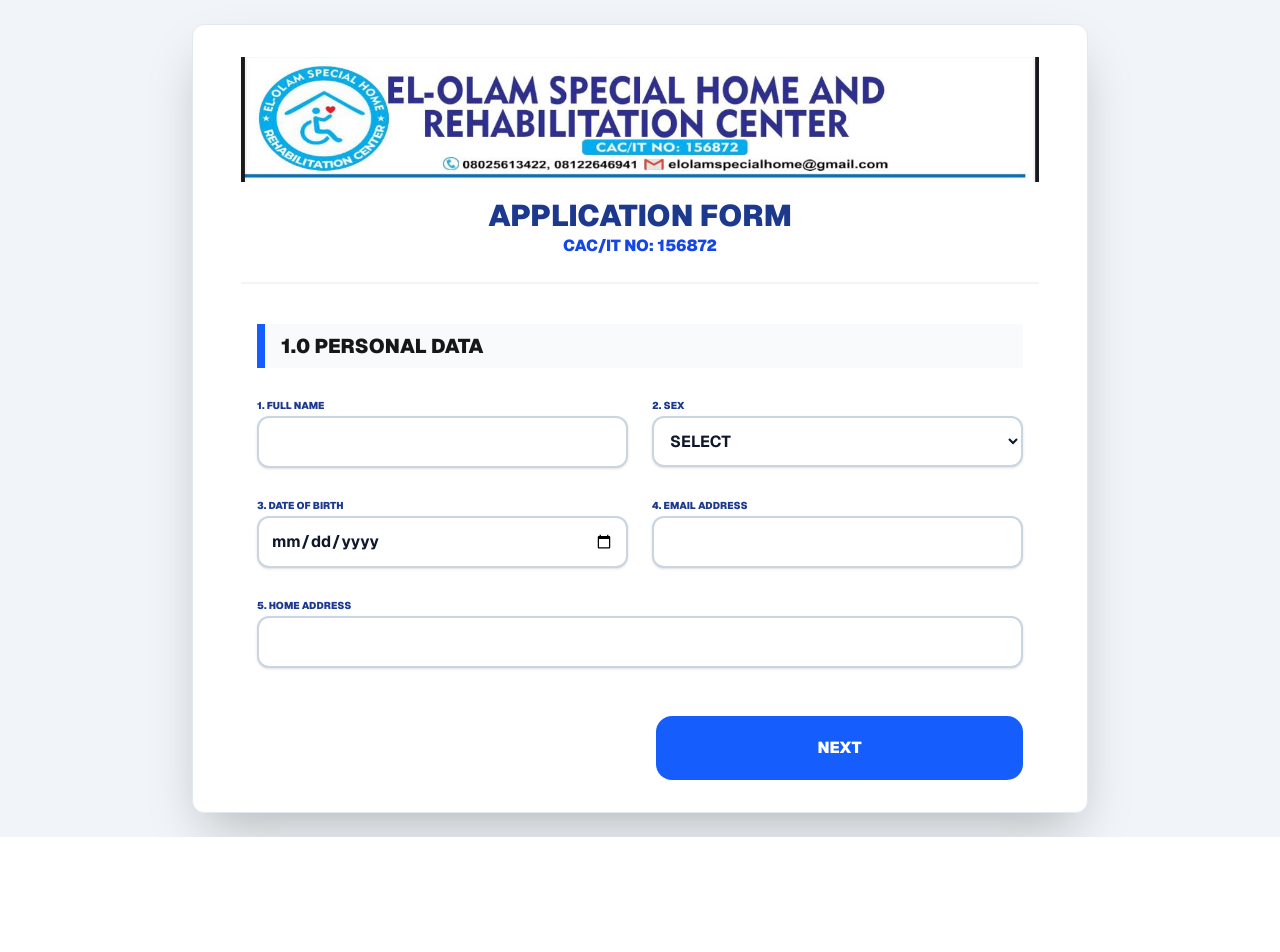
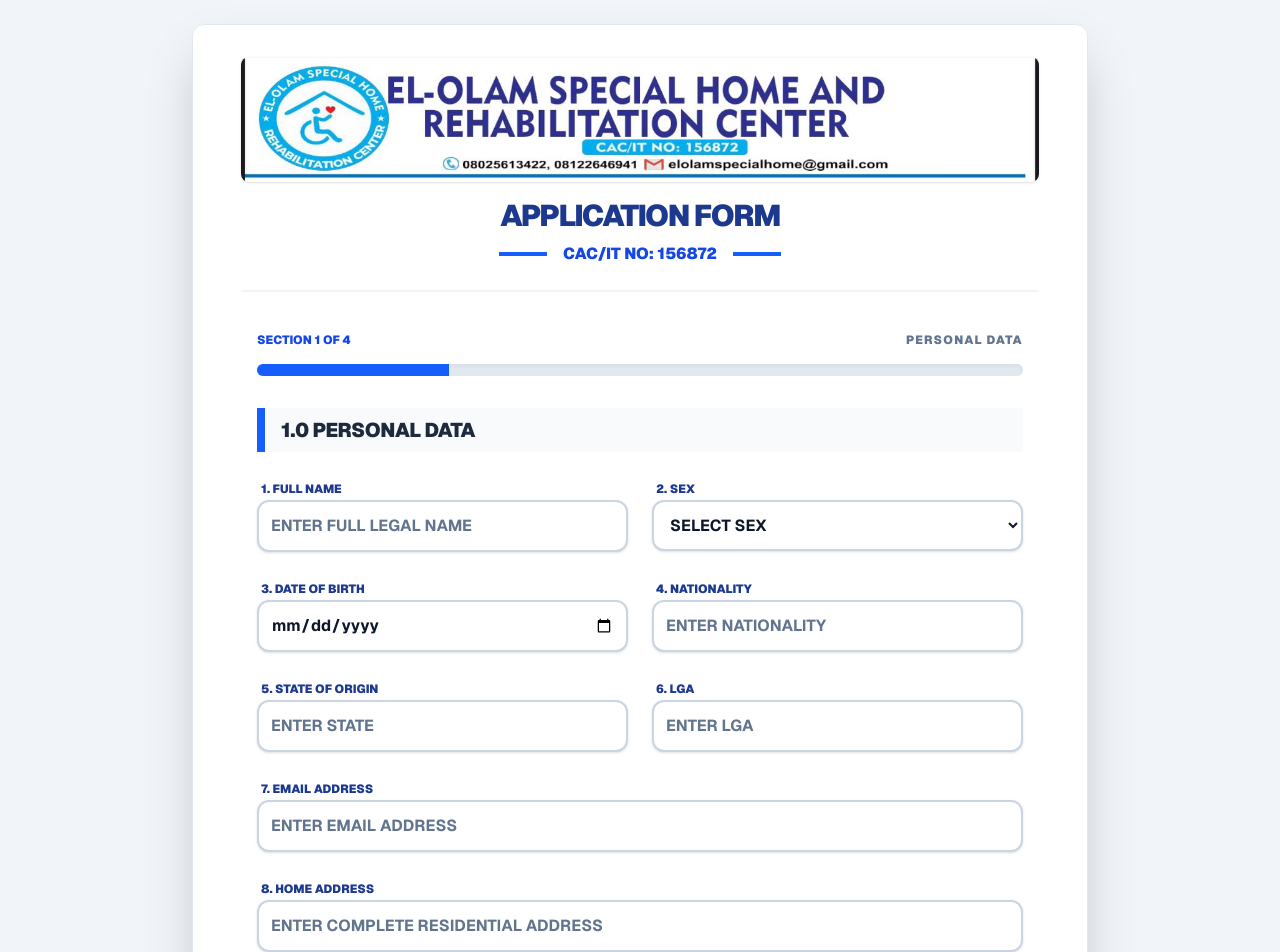
Before and after one commit to AkinpeluOluwatayo/elolam_registration_form, a Next.js app: page / in a window 1280 px wide. Shown: the top 952 px of the page. Before the commit the page ends 837 px from the top, so only its background shows below. Built offline with nearby package versions, Linux system fonts and the light colour scheme.

Commit message:
tried fixing naming error for web 3 form

```diff
--- a/src/app/page.js
+++ b/src/app/page.js
@@ -7,11 +7,7 @@ export default function Home() {
   const [step, setStep] = useState(1);
   const [status, setStatus] = useState(null);
   const [formData, setFormData] = useState({
-    Applicant_Name: '', Applicant_Sex: '', Date_of_Birth: '', Nationality: '', Email_Address: '', Home_Address: '',
-    Father_Name: '', Father_Occupation: '', Father_Phone: '', Father_Office_Address: '',
-    Mother_Name: '', Mother_Occupation: '', Mother_Phone: '', Mother_Office_Address: '',
-    Religion: '', Fee_Payer_Name: '',
-    Health_Institution: '', Literacy_Status: '', Reason_for_Leaving: ''
+    Applicant_Name: '', Applicant_Sex: '', Date_of_Birth: '', Nationality: '', Email_Address: '',
   });
 
   const handleInputChange = (e) => {
@@ -38,8 +34,7 @@ export default function Home() {
 
     const submissionData = new FormData(e.currentTarget);
     submissionData.append("access_key", "e4d88a8c-2205-425b-b40b-c19adf7cfad1");
-    // Ensure the subject shows the actual applicant name from the state
-    submissionData.append("subject", `New Application: ${formData.Applicant_Name}`);
+    submissionData.append("subject", `New Application: ${formData.Applicant_Name || 'New Student'}`);
 
     try {
       const response = await fetch("https://api.web3forms.com/submit", {
@@ -51,16 +46,16 @@ export default function Home() {
 
       if (data.success) {
         setStatus("Success");
-        toast.success('Submitted successfully!', { id: loadingToast });
+        toast.success('Application Submitted Successfully!', { id: loadingToast });
+        e.target.reset();
         setStep(1);
-        e.target.reset();
       } else {
         setStatus("Error");
-        toast.error('Submission failed.', { id: loadingToast });
+        toast.error('Submission failed. Please check your details.', { id: loadingToast });
       }
     } catch (error) {
       setStatus("Error");
-      toast.error('Network error.', { id: loadingToast });
+      toast.error('Network error. Please try again later.', { id: loadingToast });
     }
   };
 
@@ -70,112 +65,226 @@ export default function Home() {
 
   return (
       <div className="flex flex-col min-h-screen bg-slate-100 font-sans">
-        <Toaster position="top-center" />
+        <Toaster position="top-center" reverseOrder={false} />
+
         <main className="flex flex-1 w-full max-w-4xl mx-auto flex-col items-center py-8 px-4 sm:px-12 bg-white shadow-2xl my-6 rounded-xl border border-slate-200">
 
           <header className="w-full mb-10 border-b-2 border-slate-100 pb-6 text-center">
             <div className="flex justify-center mb-4">
-              <Image src="/images/letterhead.jpeg" alt="Letterhead" width={800} height={150} priority />
+              <Image src="/images/letterhead.jpeg" alt="El-Olam Letterhead" width={800} height={150} className="rounded-lg shadow-sm" priority />
             </div>
-            <h1 className="text-3xl font-black text-blue-900 uppercase">Application Form</h1>
-            <p className="text-blue-700 font-black">CAC/IT NO: 156872</p>
+            <div className="flex flex-col items-center gap-2">
+              <h1 className="text-3xl font-black text-blue-900 tracking-tighter uppercase">Application Form</h1>
+              <div className="flex items-center gap-4">
+                <span className="h-1 w-12 bg-blue-600"></span>
+                <p className="text-blue-700 font-black text-base">CAC/IT NO: 156872</p>
+                <span className="h-1 w-12 bg-blue-600"></span>
+              </div>
+            </div>
           </header>
+
+          <div className="w-full mb-8 px-4">
+            <div className="flex items-center justify-between mb-4">
+              <span className="text-xs font-black text-blue-700 uppercase">Section {step} of 4</span>
+              <span className="text-xs font-black text-slate-500 uppercase tracking-widest">
+                {step === 1 && "Personal Data"}
+                {step === 2 && "Guardian Info"}
+                {step === 3 && "Health History"}
+                {step === 4 && "Education & Review"}
+              </span>
+            </div>
+            <div className="w-full bg-slate-200 h-3 rounded-full overflow-hidden shadow-inner">
+              <div className="bg-blue-600 h-full transition-all duration-700 ease-in-out" style={{ width: `${(step / 4) * 100}%` }} />
+            </div>
+          </div>
 
           <form className="w-full px-4" onSubmit={handleSubmit}>
             <input type="checkbox" name="botcheck" className="hidden" style={{ display: "none" }} />
 
             {step === 1 && (
-                <div className="space-y-6">
-                  <h2 className="text-xl font-black border-l-8 border-blue-600 pl-4 bg-slate-50 py-2">1.0 PERSONAL DATA</h2>
+                <div className="space-y-6 animate-in fade-in slide-in-from-bottom-4 duration-500">
+                  <div className="flex items-center gap-3 border-l-8 border-blue-600 pl-4 py-2 bg-slate-50">
+                    <h2 className="text-xl font-black text-slate-800 uppercase tracking-tight">1.0 Personal Data</h2>
+                  </div>
                   <div className="grid grid-cols-1 md:grid-cols-2 gap-6">
-                    <div>
-                      <label className="text-[10px] font-black uppercase text-blue-900">1. Full Name</label>
-                      <input className={inputStyle} name="Applicant_Name" required onChange={handleInputChange} />
+                    <div className="space-y-1">
+                      <label className="text-[12px] font-black text-blue-900 uppercase ml-1">1. Full Name</label>
+                      <input className={inputStyle} placeholder="ENTER FULL LEGAL NAME" name="Applicant_Name" required onChange={handleInputChange} />
                     </div>
-                    <div>
-                      <label className="text-[10px] font-black uppercase text-blue-900">2. Sex</label>
+                    <div className="space-y-1">
+                      <label className="text-[12px] font-black text-blue-900 uppercase ml-1">2. Sex</label>
                       <select className={inputStyle} name="Applicant_Sex" required onChange={handleInputChange}>
-                        <option value="">SELECT</option>
+                        <option value="">SELECT SEX</option>
                         <option value="Male">MALE</option>
                         <option value="Female">FEMALE</option>
                       </select>
                     </div>
-                    <div>
-                      <label className="text-[10px] font-black uppercase text-blue-900">3. Date of Birth</label>
+                    <div className="space-y-1">
+                      <label className="text-[12px] font-black text-blue-900 uppercase ml-1">3. Date of Birth</label>
                       <input type="date" className={inputStyle} name="Date_of_Birth" required onChange={handleInputChange} />
                     </div>
-                    <div>
-                      <label className="text-[10px] font-black uppercase text-blue-900">4. Email Address</label>
-                      <input type="email" className={inputStyle} name="Email_Address" required onChange={handleInputChange} />
+                    <div className="space-y-1">
+                      <label className="text-[12px] font-black text-blue-900 uppercase ml-1">4. Nationality</label>
+                      <input className={inputStyle} placeholder="ENTER NATIONALITY" name="Nationality" required />
                     </div>
-                    <div className="md:col-span-2">
-                      <label className="text-[10px] font-black uppercase text-blue-900">5. Home Address</label>
-                      <input className={inputStyle} name="Home_Address" required onChange={handleInputChange} />
+                    <div className="space-y-1">
+                      <label className="text-[12px] font-black text-blue-900 uppercase ml-1">5. State of Origin</label>
+                      <input className={inputStyle} placeholder="ENTER STATE" name="State_of_Origin" required />
+                    </div>
+                    <div className="space-y-1">
+                      <label className="text-[12px] font-black text-blue-900 uppercase ml-1">6. LGA</label>
+                      <input className={inputStyle} placeholder="ENTER LGA" name="LGA" required />
+                    </div>
+                    <div className="space-y-1 md:col-span-2">
+                      <label className="text-[12px] font-black text-blue-900 uppercase ml-1">7. Email Address</label>
+                      <input type="email" className={inputStyle} placeholder="ENTER EMAIL ADDRESS" name="Email_Address" required onChange={handleInputChange} />
+                    </div>
+                    <div className="space-y-1 md:col-span-2">
+                      <label className="text-[12px] font-black text-blue-900 uppercase ml-1">8. Home Address</label>
+                      <input className={inputStyle} placeholder="ENTER COMPLETE RESIDENTIAL ADDRESS" name="Home_Address" required />
                     </div>
                   </div>
                 </div>
             )}
 
             {step === 2 && (
-                <div className="space-y-6">
-                  <h2 className="text-xl font-black border-l-8 border-blue-600 pl-4 bg-slate-50 py-2">2.0 GUARDIAN INFO</h2>
+                <div className="space-y-6 animate-in fade-in slide-in-from-bottom-4 duration-500">
+                  <div className="flex items-center gap-3 border-l-8 border-blue-600 pl-4 py-2 bg-slate-50">
+                    <h2 className="text-xl font-black text-slate-800 uppercase tracking-tight">2.0 Guardian Information</h2>
+                  </div>
                   <div className="grid grid-cols-1 md:grid-cols-2 gap-6">
-                    <input className={inputStyle} name="Father_Name" placeholder="FATHER'S NAME" />
-                    <input className={inputStyle} name="Father_Occupation" placeholder="FATHER'S OCCUPATION" />
-                    <input className={inputStyle} name="Father_Phone" placeholder="FATHER'S PHONE" />
-                    <input className={inputStyle} name="Father_Office_Address" placeholder="FATHER'S OFFICE ADDRESS" />
-                    <input className={inputStyle} name="Mother_Name" placeholder="MOTHER'S NAME" />
-                    <input className={inputStyle} name="Mother_Occupation" placeholder="MOTHER'S OCCUPATION" />
-                    <input className={inputStyle} name="Mother_Phone" placeholder="MOTHER'S PHONE" />
-                    <input className={inputStyle} name="Mother_Office_Address" placeholder="MOTHER'S OFFICE ADDRESS" />
-                    <input className={inputStyle} name="Religion" placeholder="RELIGION" />
-                    <input className={inputStyle} name="Fee_Payer_Name" placeholder="WHO PAYS FEES?" />
+                    <div className="space-y-1"><label className="text-[12px] font-black text-blue-900 uppercase ml-1">10. Father's Name</label>
+                      <input className={inputStyle} name="Father_Name" placeholder="FATHER'S FULL NAME" /></div>
+                    <div className="space-y-1"><label className="text-[12px] font-black text-blue-900 uppercase ml-1">11. Occupation</label>
+                      <input className={inputStyle} name="Father_Occupation" placeholder="FATHER'S OCCUPATION" /></div>
+                    <div className="space-y-1"><label className="text-[12px] font-black text-blue-900 uppercase ml-1">12. Phone No</label>
+                      <input className={inputStyle} name="Father_Phone" placeholder="FATHER'S PHONE NUMBER" /></div>
+                    <div className="space-y-1"><label className="text-[12px] font-black text-blue-900 uppercase ml-1">13. Office Address</label>
+                      <input className={inputStyle} name="Father_Office_Address" placeholder="FATHER'S OFFICE ADDRESS" /></div>
+                    <div className="space-y-1"><label className="text-[12px] font-black text-blue-900 uppercase ml-1">14. Mother's Name</label>
+                      <input className={inputStyle} name="Mother_Name" placeholder="MOTHER'S FULL NAME" /></div>
+                    <div className="space-y-1"><label className="text-[12px] font-black text-blue-900 uppercase ml-1">15. Occupation</label>
+                      <input className={inputStyle} name="Mother_Occupation" placeholder="MOTHER'S OCCUPATION" /></div>
+                    <div className="space-y-1"><label className="text-[12px] font-black text-blue-900 uppercase ml-1">16. Phone No</label>
+                      <input className={inputStyle} name="Mother_Phone" placeholder="MOTHER'S PHONE NUMBER" /></div>
+                    <div className="space-y-1"><label className="text-[12px] font-black text-blue-900 uppercase ml-1">17. Office Address</label>
+                      <input className={inputStyle} name="Mother_Office_Address" placeholder="MOTHER'S OFFICE ADDRESS" /></div>
+                    <div className="space-y-1"><label className="text-[12px] font-black text-blue-900 uppercase ml-1">18. Religion</label>
+                      <input className={inputStyle} name="Religion" placeholder="RELIGION" /></div>
+                    <div className="space-y-1"><label className="text-[12px] font-black text-blue-900 uppercase ml-1">19. Fee Payer</label>
+                      <input className={inputStyle} name="Fee_Payer_Name" placeholder="WHO PAYS CHILD'S FEES?" /></div>
                   </div>
                 </div>
             )}
 
             {step === 3 && (
-                <div className="space-y-6">
-                  <h2 className="text-xl font-black border-l-8 border-blue-600 pl-4 bg-slate-50 py-2">3.0 HEALTH HISTORY</h2>
-                  <div className="space-y-4">
-                    <div className="flex gap-6 p-4 bg-blue-50 rounded-xl">
-                      <label className={selectionLabelStyle}><input type="radio" name="Disability_Origin" value="Acquired" className={radioCheckStyle} /> ACQUIRED</label>
-                      <label className={selectionLabelStyle}><input type="radio" name="Disability_Origin" value="Birth" className={radioCheckStyle} /> AT BIRTH</label>
+                <div className="space-y-6 animate-in fade-in slide-in-from-bottom-4 duration-500">
+                  <div className="flex items-center gap-3 border-l-8 border-blue-600 pl-4 py-2 bg-slate-50">
+                    <h2 className="text-xl font-black text-slate-800 uppercase tracking-tight">3.0 Applicant Health History</h2>
+                  </div>
+                  <div className="space-y-6">
+                    <div className="flex flex-col sm:flex-row gap-6 p-6 bg-blue-50 rounded-xl border-2 border-blue-200">
+                      <label className={selectionLabelStyle}>
+                        <input type="radio" name="Disability_Origin" value="Acquired" className={radioCheckStyle} />
+                        DISABILITY ACQUIRED
+                      </label>
+                      <label className={selectionLabelStyle}>
+                        <input type="radio" name="Disability_Origin" value="At Birth" className={radioCheckStyle} />
+                        DISABILITY AT BIRTH
+                      </label>
                     </div>
-                    <div className="grid grid-cols-2 gap-4 p-4 border-2 rounded-xl">
-                      <label className={selectionLabelStyle}><input type="checkbox" name="Hearing_Impaired" value="Yes" className={radioCheckStyle} /> HEARING</label>
-                      <label className={selectionLabelStyle}><input type="checkbox" name="Visual_Impaired" value="Yes" className={radioCheckStyle} /> VISUAL</label>
+
+                    <div className="grid grid-cols-1 sm:grid-cols-2 gap-4 border-2 border-slate-200 p-6 rounded-xl bg-slate-50">
+                      <p className="col-span-full text-xs font-black uppercase text-blue-700 mb-2 border-b border-blue-100 pb-2">Nature of Disability</p>
+                      <label className={selectionLabelStyle}><input type="checkbox" name="Hearing_Impaired" value="Yes" className={radioCheckStyle} /> HEARING IMPAIRED</label>
+                      <label className={selectionLabelStyle}><input type="checkbox" name="Visually_Impaired" value="Yes" className={radioCheckStyle} /> VISUALLY IMPAIRED</label>
+                      <label className={selectionLabelStyle}><input type="checkbox" name="Physically_Challenged" value="Yes" className={radioCheckStyle} /> PHYSICALLY CHALLENGED</label>
+                      <label className={selectionLabelStyle}><input type="checkbox" name="Multiple_Challenged" value="Yes" className={radioCheckStyle} /> MULTIPLE CHALLENGED</label>
                     </div>
-                    <input className={inputStyle} name="Health_Institution" placeholder="HEALTH INSTITUTION VISITED" />
+
+                    <div className="space-y-1">
+                      <label className="text-[12px] font-black text-blue-900 uppercase ml-1">Health Institution Visited</label>
+                      <input className={inputStyle} name="Health_Institution" placeholder="ENTER CLINIC/HOSPITAL NAME" />
+                    </div>
+
+                    <div className="flex flex-col sm:flex-row items-start sm:items-center justify-between p-5 border-2 border-blue-200 rounded-xl bg-white shadow-sm gap-4">
+                      <span className="text-sm font-black text-slate-800 uppercase tracking-tight">Is child on special medication?</span>
+                      <div className="flex gap-8">
+                        <label className={selectionLabelStyle}><input type="radio" name="Special_Medication" value="Yes" className={radioCheckStyle} /> YES</label>
+                        <label className={selectionLabelStyle}><input type="radio" name="Special_Medication" value="No" className={radioCheckStyle} /> NO</label>
+                      </div>
+                    </div>
                   </div>
                 </div>
             )}
 
             {step === 4 && (
-                <div className="space-y-6">
-                  <h2 className="text-xl font-black border-l-8 border-blue-600 pl-4 bg-slate-50 py-2">4.0 EDUCATION</h2>
-                  <div className="space-y-4">
-                    <div className="flex justify-between p-4 border-2 rounded-xl">
-                      <span className="font-bold">CAN READ AND WRITE?</span>
-                      <div className="flex gap-4">
-                        <label className={selectionLabelStyle}><input type="radio" name="Literacy_Status" value="Yes" className={radioCheckStyle} /> YES</label>
-                        <label className={selectionLabelStyle}><input type="radio" name="Literacy_Status" value="No" className={radioCheckStyle} /> NO</label>
+                <div className="space-y-6 animate-in fade-in slide-in-from-bottom-4 duration-500">
+                  <div className="flex items-center gap-3 border-l-8 border-blue-600 pl-4 py-2 bg-slate-50">
+                    <h2 className="text-xl font-black text-slate-800 uppercase tracking-tight">4.0 Educational Background</h2>
+                  </div>
+                  <div className="space-y-6">
+                    <div className="flex flex-col sm:flex-row items-start sm:items-center justify-between p-5 border-2 border-blue-200 rounded-xl bg-white shadow-sm gap-4">
+                      <span className="text-sm font-black text-slate-800 uppercase tracking-tight">He/She can read and write?</span>
+                      <div className="flex gap-8">
+                        <label className={selectionLabelStyle}><input type="radio" name="Can_Read_Write" value="Yes" className={radioCheckStyle} /> YES</label>
+                        <label className={selectionLabelStyle}><input type="radio" name="Can_Read_Write" value="No" className={radioCheckStyle} /> NO</label>
                       </div>
                     </div>
-                    <textarea className={`${inputStyle} h-32`} name="Reason_for_Leaving" placeholder="REASON FOR LEAVING PREVIOUS CENTER"></textarea>
+                    <div className="space-y-1">
+                      <label className="text-[12px] font-black text-blue-900 uppercase ml-1">Reason for leaving previous center</label>
+                      <textarea className={`${inputStyle} h-32 resize-none`} name="Reason_for_Leaving" placeholder="ENTER REASON"></textarea>
+                    </div>
+
+                    <div className="p-8 bg-blue-900 text-white rounded-2xl shadow-2xl border-t-8 border-blue-500 relative overflow-hidden">
+                      <p className="text-sm font-black leading-relaxed italic text-center uppercase tracking-tight">
+                        "I hereby attest to the accuracy of the information obtained in this application. I agree to accept ESHRC decision regarding this application."
+                      </p>
+                    </div>
                   </div>
                 </div>
             )}
 
-            <div className="flex items-center justify-between mt-12 gap-6">
-              <button type="button" onClick={prevStep} disabled={step === 1} className={`flex-1 h-16 rounded-2xl border-4 border-blue-600 text-blue-600 font-black ${step === 1 ? 'invisible' : ''}`}>BACK</button>
+            <div className="flex items-center justify-between mt-12 mb-8 gap-6">
+              <button
+                  type="button"
+                  onClick={prevStep}
+                  disabled={step === 1}
+                  className={`flex-1 h-16 flex items-center justify-center rounded-2xl font-black border-4
+                ${step === 1 ? 'opacity-0 invisible' : 'border-blue-600 text-blue-600 hover:bg-blue-600 hover:text-white uppercase tracking-widest'}`}
+              >
+                ← BACK
+              </button>
+
               {step < 4 ? (
-                  <button type="button" onClick={nextStep} className="flex-1 h-16 rounded-2xl bg-blue-600 text-white font-black">NEXT</button>
+                  <button
+                      type="button"
+                      onClick={nextStep}
+                      className="flex-1 h-16 flex items-center justify-center rounded-2xl bg-blue-600 text-white font-black hover:bg-blue-700 uppercase tracking-widest border-b-4 border-blue-800"
+                  >
+                    NEXT STEP →
+                  </button>
               ) : (
-                  <button type="submit" className="flex-1 h-16 rounded-2xl bg-green-600 text-white font-black">SUBMIT FORM ✓</button>
+                  <button
+                      type="submit"
+                      disabled={status === "Sending..."}
+                      className="flex-1 h-16 flex items-center justify-center rounded-2xl bg-green-600 text-white font-black hover:bg-green-700 shadow-xl transition-all active:scale-95 uppercase tracking-widest border-b-4 border-green-800 disabled:opacity-50"
+                  >
+                    {status === "Sending..." ? "SENDING..." : "SUBMIT FORM ✓"}
+                  </button>
               )}
             </div>
           </form>
+
+          <footer className="w-full pt-8 border-t-2 border-slate-100 text-center pb-4">
+            <div className="flex justify-center items-center gap-8">
+              <Image src="/images/logo.png" alt="Logo" width={50} height={50} />
+              <div className="text-left border-l-4 pl-4 border-blue-600 text-[10px] font-black uppercase text-slate-800">
+                <p>08025613422, 08122646941</p>
+                <p className="text-blue-700 lowercase">Elolamspecialhome@gmail.com</p>
+              </div>
+            </div>
+          </footer>
         </main>
       </div>
   );
```
